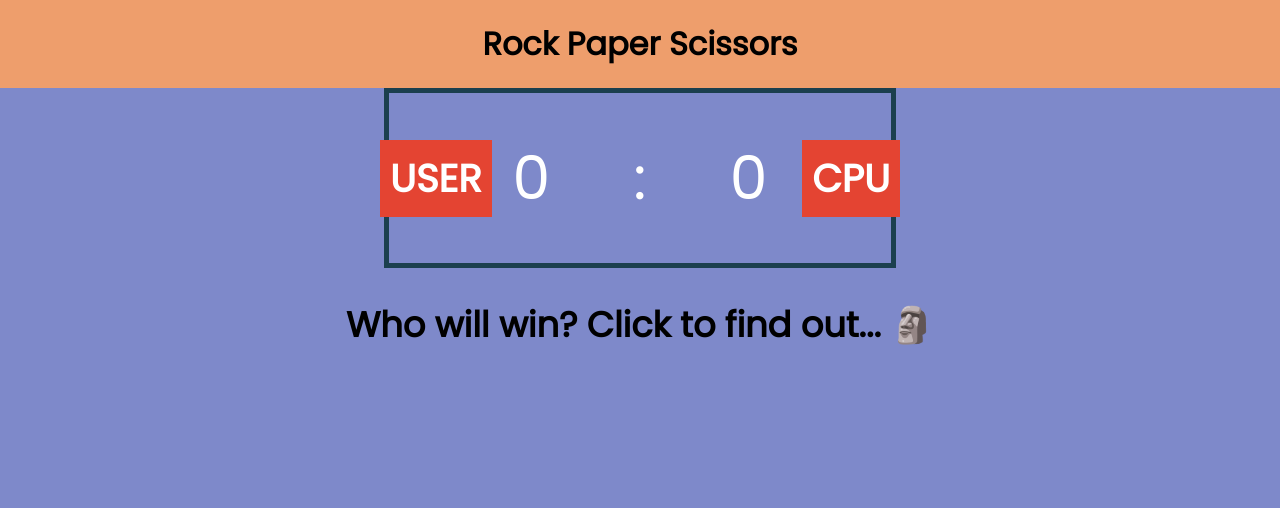
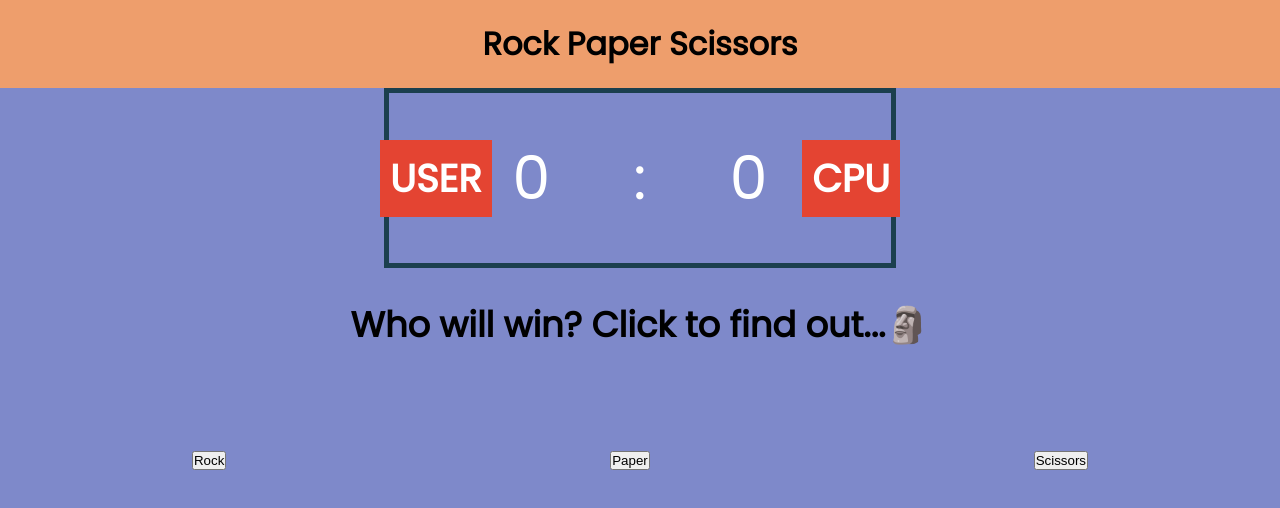
Before and after one commit to michaelr47/RockPaperScissors, a plain HTML site: page index.html in a window 1280 px wide. Drawn offline with Linux system fonts and the light colour scheme.

Commit message:
fucntionality of game is fixed, add 2 funcs for html man. and other for cpu rand choice

```diff
--- a/css/styles.css
+++ b/css/styles.css
@@ -7,7 +7,7 @@
 }
 body {
     font-family: 'Poppins', sans-serif;
-   background-color: #7E89CA;
+    background-color: #7E89CA;
 
 }
 header{
@@ -65,3 +65,10 @@ header{
     color: white;
 
 }
+
+.btnCont {
+    display: flex;
+    justify-content: space-around;
+    align-items: center;
+    margin-top: 100px;
+}
--- a/index.html
+++ b/index.html
@@ -28,8 +28,13 @@
     </div>
     <div class="container-text">
         <div>
-          <h2 id="textWinner">Who will win? Click to find out... 🗿</h2>
+          <h2 id="textWinner">Who will win? Click to find out...🗿</h2>
         </div>
+    </div>
+    <div class="btnCont">
+        <button class="btn" onclick="game('rock')">Rock</button>
+        <button class="btn" onclick="game('paper')">Paper</button>
+        <button class="btn" onclick="game('scissors')">Scissors</button>
     </div>
 
     <script src="js/rps.js"></script>
--- a/js/rps.js
+++ b/js/rps.js
@@ -1,16 +1,75 @@
-let userScore = document.getElementById('user');
-let compScore = document.getElementById('comp');
 
+let userScoreSpan = document.getElementById('userScoreSpan');
+let compScoreSpan = document.getElementById('compScoreSpan');
+let btn = document.getElementsByClassName('btn');
+let result = document.getElementById('textWinner');
+let choices = ['rock', 'paper', 'scissors'];
 
-const game = (type) => {
+let userScore = 0;
+let compScore = 0;
 
-    if (type === 'rock') {
-        let userS = parseInt(userScore.innerHTML);
-        userS++;
-    } else if (type === 'paper') {
+const getChoice = () => {
+  return choices[Math.floor(Math.random() * 3)];
+}
 
-    } else if (type === 'scissors') {
+// Change the HTML displayed score to the current program score
+const updateScore = () => {
+  userScoreSpan.innerHTML = userScore;
+  compScoreSpan.innerHTML = compScore;
+}
 
+const game = (userChoice) => {
+   // get a random CPU choice from choices[]
+    let compChoice = getChoice();
+    // Every state of the game in if statements
+    if (userChoice === 'rock' && compChoice === 'scissors') {
+      userScore++;
+      updateScore();
+      return "User wins! CPU loses...";
     }
+    else if (userChoice === 'paper' && compChoice === 'rock') {
+      userScore++;
+      updateScore();
+      return 'User wins! CPU loses...';
+    }
+    else if (userChoice === 'scissors' && compChoice === 'paper') {
+      userScore++;
+      updateScore();
+      return 'User wins! CPU loses...';
+    }
+   //if statements for when computer wins
+   else if (compChoice === 'rock' && userChoice === 'scissors') {
+      compScore++;
+      updateScore();
+      return 'CPU wins! scissors cant beat rock...';
+   }
+   else if (compChoice === 'paper' && userChoice === 'rock') {
+      compScore++;
+      updateScore();
+      return 'CPU wins! rock cant beat paper...';
+   }
+    else if (compChoice === 'scissors' && userChoice === 'paper') {
+      compScore++;
+      updateScore();
+      return 'CPU wins! paper cant beat scissors...';
+    }
+    //if statements when cpu and user draw
+    else { return 'its a DRAW!'; }
 
 }
+
+const displayGame = () => {
+//rock
+  btn[0].addEventListener('click', () => {
+    result.innerText = 'User wins... ' + game('rock');
+  });
+//paper
+  btn[1].addEventListener('click', () => {
+    result.innerText = game('paper');
+  });
+  //scissors
+  btn[2].addEventListener('click', () => {
+    result.innerText = game('scissors');
+  });
+
+}
```
